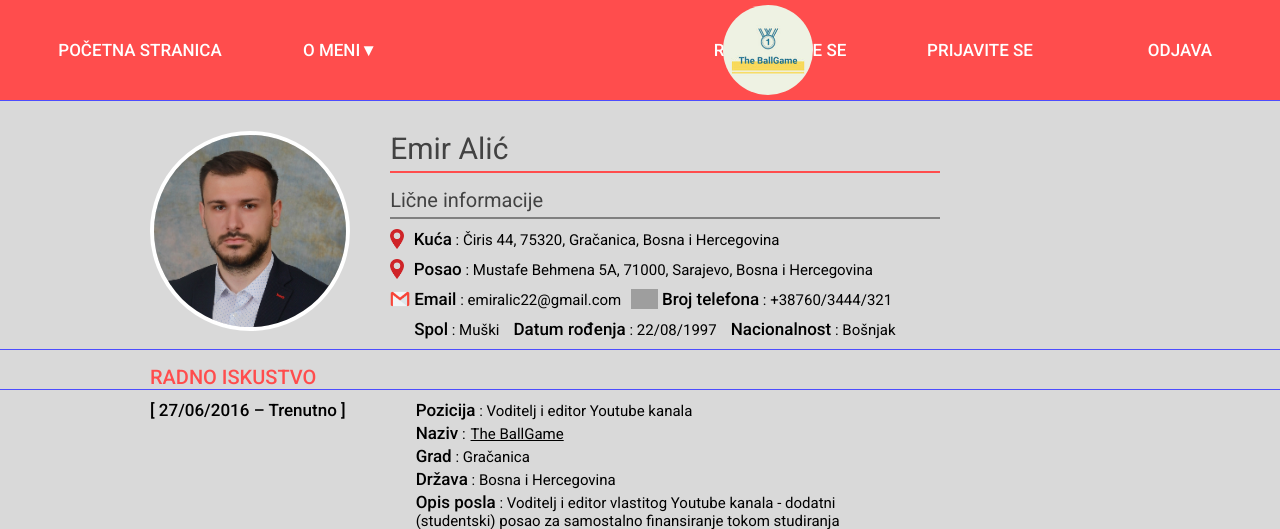
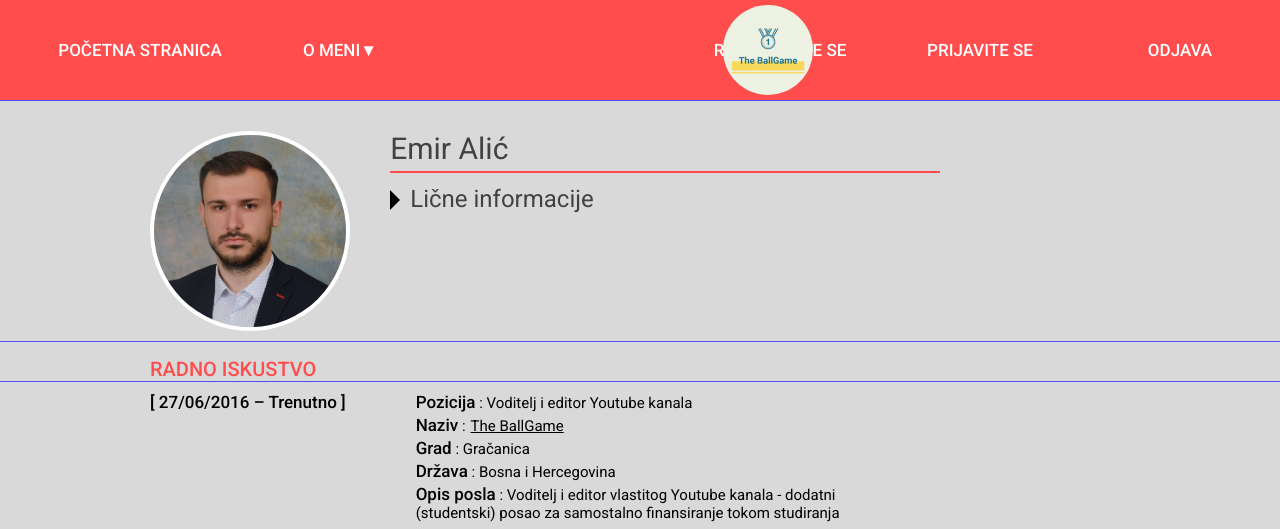
Before and after one commit to emiralic/website, a Flask app: page /cv in a window 1280 px wide. Shown: the top 529 px of the page. Run offline with Flask 2, Linux system fonts and the light colour scheme; the visitor is signed in with stand-in values (Sample User, id 1); some libraries are stand-ins or nearby versions; grey boxes are pictures that could not be loaded.

Commit message:
New update

```diff
--- a/website/static/cv.css
+++ b/website/static/cv.css
@@ -27,8 +27,58 @@ body{
     border-radius: 100px;
     border: 4px solid white;
 }
-.name,
-.personal{
+.expand{
+
+}
+.all-text{
+    height: 0;
+    overflow: hidden;
+    opacity: 0;
+}
+input{
+    display:none;
+
+}
+label{
+    font-family: Roboto, Arial;
+    font-size: 24px;
+    font-weight: 400;
+    display: block;
+    cursor: pointer;
+    color: rgb(66, 66, 66);
+    position: relative;
+    padding: 12px 0 0 60px;
+    user-select: none;
+
+
+}
+label:before {
+    content: " ";
+    border-width: 10px;
+    border-style: solid;
+    border-color: transparent
+    transparent transparent black;
+    height: 0;
+    font-size: 0;
+    position: absolute;
+    top: 17px;
+    left:5px;
+    margin-left: 35px;
+    transition transform 0.5s;
+    transition-origin: 3px center;
+}
+input:checked ~ label:before{
+    transform: rotate(90deg);
+
+}
+input:checked ~ .all-text{
+    opacity: 1;
+    height: auto;
+
+}
+
+
+.name{
     font-family: Roboto, Arial;
     font-size: 30px;
     font-weight: 400;
@@ -42,11 +92,7 @@ body{
     margin: 5px 0 0 40px;
     background-color: rgb(255, 77, 77);
 }
-.personal{
-    font-size: 20px;
-    padding-top: 15px;
 
-}
 .gray-line{
     height: 2px;
     background-color: gray;
--- a/website/templates/cv.html
+++ b/website/templates/cv.html
@@ -9,7 +9,10 @@
             <div class="information">
                 <p class="name">Emir Alić</p>
                 <div class="yellow-line"></div>
-                <p class="personal">Lične informacije</p>
+                <div class="expand">
+                    <input class="box" type="checkbox" id="trigger"/>
+                    <label for="trigger" >Lične informacije</label>
+                        <div class="all-text">
                             <div class="gray-line"></div>
                             <div class="home">
                                 <img class="location-icon" src="static/cv-images/location-icon.png">
@@ -36,6 +39,10 @@
                                 <p class="home-adress1"><strong>Nacionalnost</strong> :  Bošnjak</p>
                                 </div>
                             </div>
+                        </div>
+
+                </div>
+
             </div>
         </div>
         <p class="work-experience-text">RADNO ISKUSTVO</p>
```
Also changed, not shown: website/static/linkedin.css (+4 -3 lines). Lines whose indentation alone changed are shown as unchanged.
